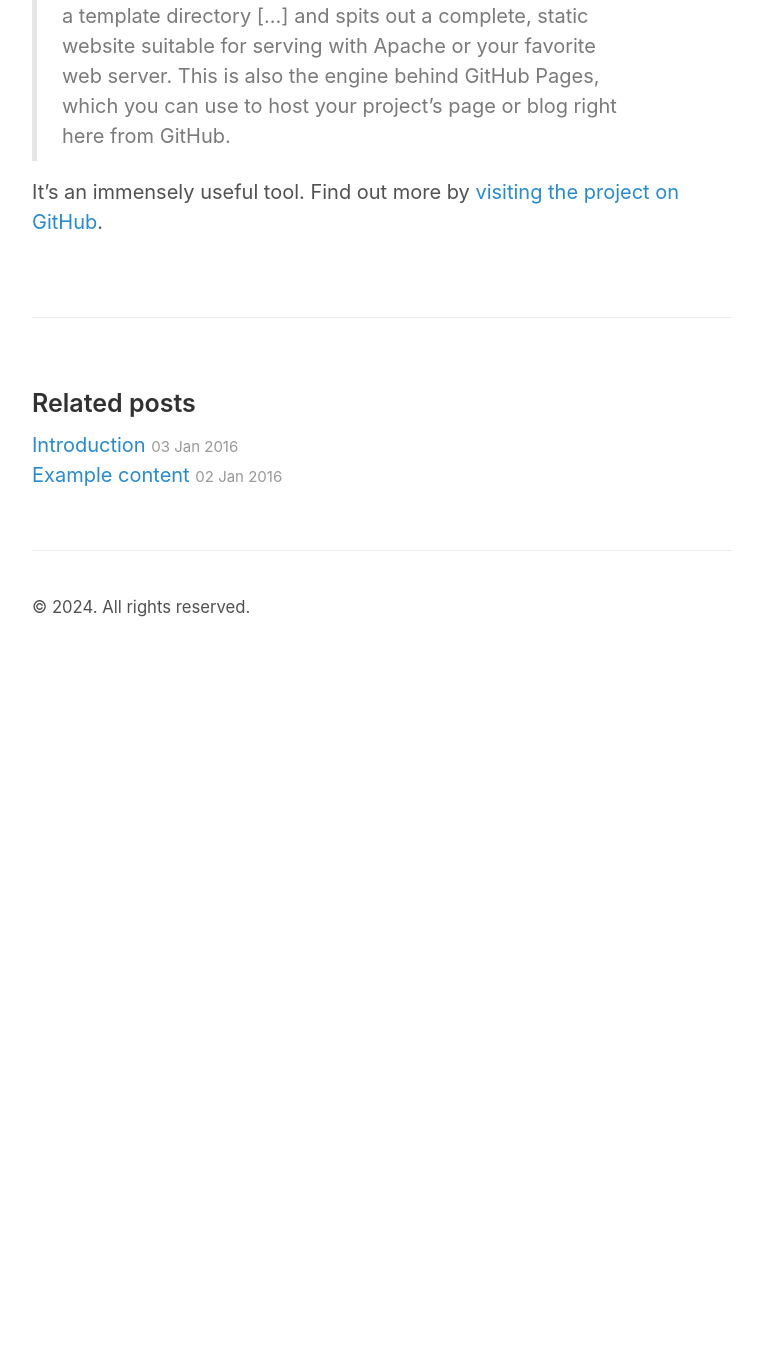
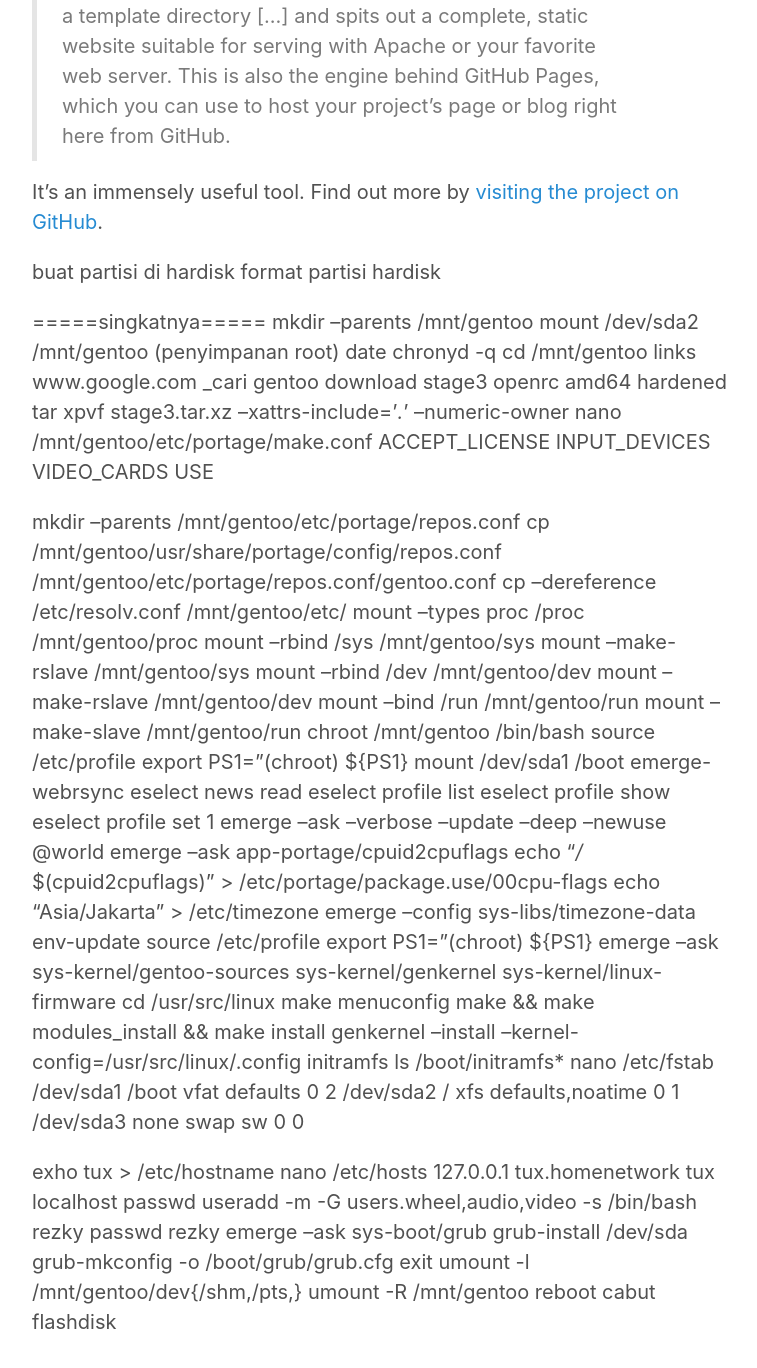
Before and after one commit to nldun/nldun.github.io, a Jekyll site: the page built from _posts/2016-01-01-whats-jekyll.md, in a window 1280 px wide and 1400 px high, scrolled down 350 px. Shown: the top 1368 px of the window, without its empty margins (258-1015 px from the left). Built offline with Jekyll 4.4.1, drawn with Linux system fonts in a browser that asks for light colours; before the commit the page ends 1011 px from its top, so only the background shows below that.

Commit message:
Update 2016-01-01-whats-jekyll.md

```diff
--- a/_posts/2016-01-01-whats-jekyll.md
+++ b/_posts/2016-01-01-whats-jekyll.md
@@ -8,3 +8,75 @@ title: What's Jekyll?
 > Jekyll is a simple, blog aware, static site generator. It takes a template directory [...] and spits out a complete, static website suitable for serving with Apache or your favorite web server. This is also the engine behind GitHub Pages, which you can use to host your project’s page or blog right here from GitHub.
 
 It's an immensely useful tool. Find out more by [visiting the project on GitHub](https://github.com/jekyll/jekyll).
+
+
+
+buat partisi di hardisk
+format partisi hardisk
+
+=====singkatnya=====
+mkdir --parents /mnt/gentoo
+mount /dev/sda2 /mnt/gentoo (penyimpanan root)
+date
+chronyd -q
+cd /mnt/gentoo
+links www.google.com _cari gentoo download stage3 openrc amd64 hardened
+tar xpvf stage3.tar.xz --xattrs-include='*.*' --numeric-owner
+nano /mnt/gentoo/etc/portage/make.conf
+ACCEPT_LICENSE
+INPUT_DEVICES
+VIDEO_CARDS
+USE
+
+mkdir --parents /mnt/gentoo/etc/portage/repos.conf
+cp /mnt/gentoo/usr/share/portage/config/repos.conf /mnt/gentoo/etc/portage/repos.conf/gentoo.conf
+cp --dereference /etc/resolv.conf /mnt/gentoo/etc/
+mount --types proc /proc /mnt/gentoo/proc
+mount --rbind /sys /mnt/gentoo/sys
+mount --make-rslave /mnt/gentoo/sys
+mount --rbind /dev /mnt/gentoo/dev
+mount --make-rslave /mnt/gentoo/dev
+mount --bind /run /mnt/gentoo/run
+mount --make-slave /mnt/gentoo/run
+chroot /mnt/gentoo /bin/bash
+source /etc/profile
+export PS1="(chroot) ${PS1}
+mount /dev/sda1 /boot
+emerge-webrsync
+eselect news read
+eselect profile list
+eselect profile show
+eselect profile set 1
+emerge --ask --verbose --update --deep --newuse @world
+emerge --ask app-portage/cpuid2cpuflags
+echo "*/* $(cpuid2cpuflags)" > /etc/portage/package.use/00cpu-flags
+echo "Asia/Jakarta" > /etc/timezone
+emerge --config sys-libs/timezone-data
+env-update
+source /etc/profile
+export PS1="(chroot) ${PS1}
+emerge --ask sys-kernel/gentoo-sources sys-kernel/genkernel sys-kernel/linux-firmware
+cd /usr/src/linux
+make menuconfig
+make && make modules_install && make install
+genkernel --install --kernel-config=/usr/src/linux/.config initramfs
+ls /boot/initramfs*
+nano /etc/fstab
+/dev/sda1 /boot vfat defaults 0 2
+/dev/sda2 / xfs defaults,noatime 0 1
+/dev/sda3 none swap sw 0 0
+
+exho tux > /etc/hostname
+nano /etc/hosts
+127.0.0.1 tux.homenetwork tux localhost
+passwd
+useradd -m -G users.wheel,audio,video -s /bin/bash rezky
+passwd rezky
+emerge --ask sys-boot/grub
+grub-install /dev/sda
+grub-mkconfig -o /boot/grub/grub.cfg
+exit
+umount -l /mnt/gentoo/dev{/shm,/pts,}
+umount -R /mnt/gentoo
+reboot
+cabut flashdisk
```
